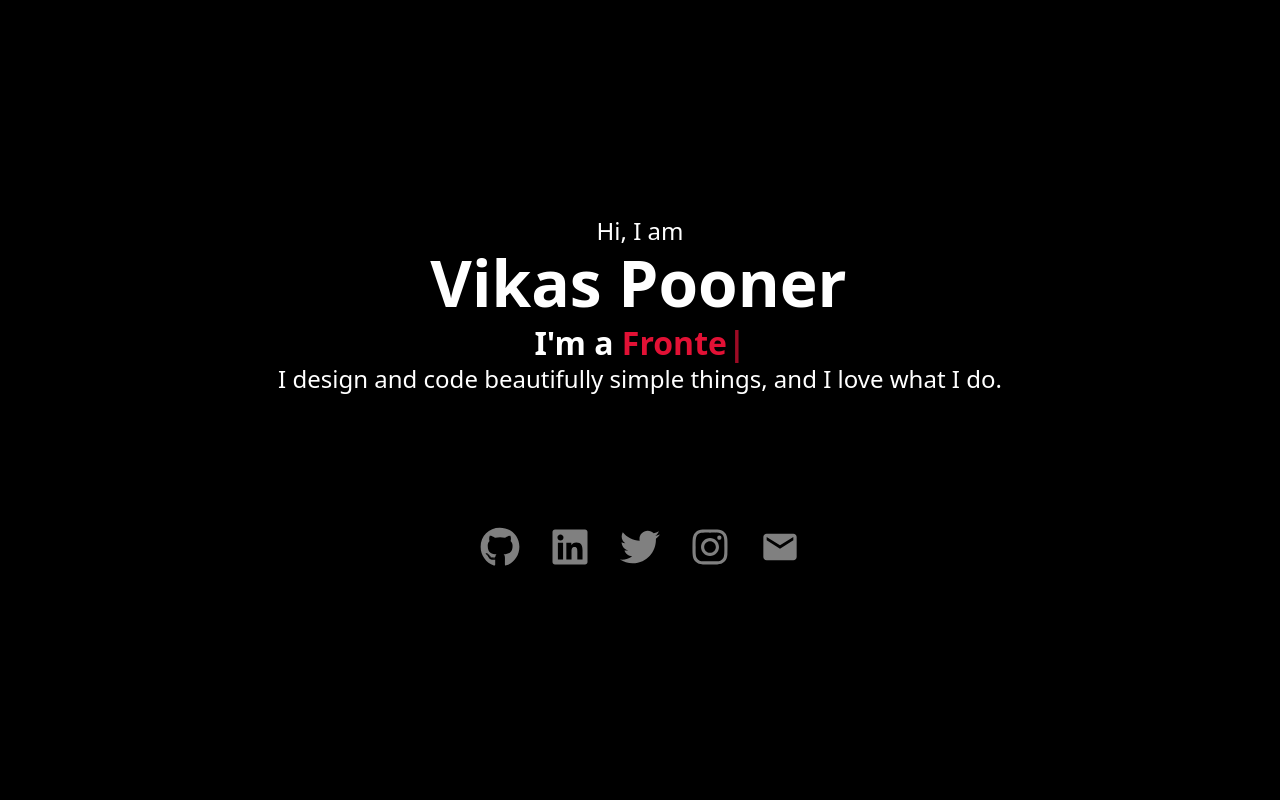
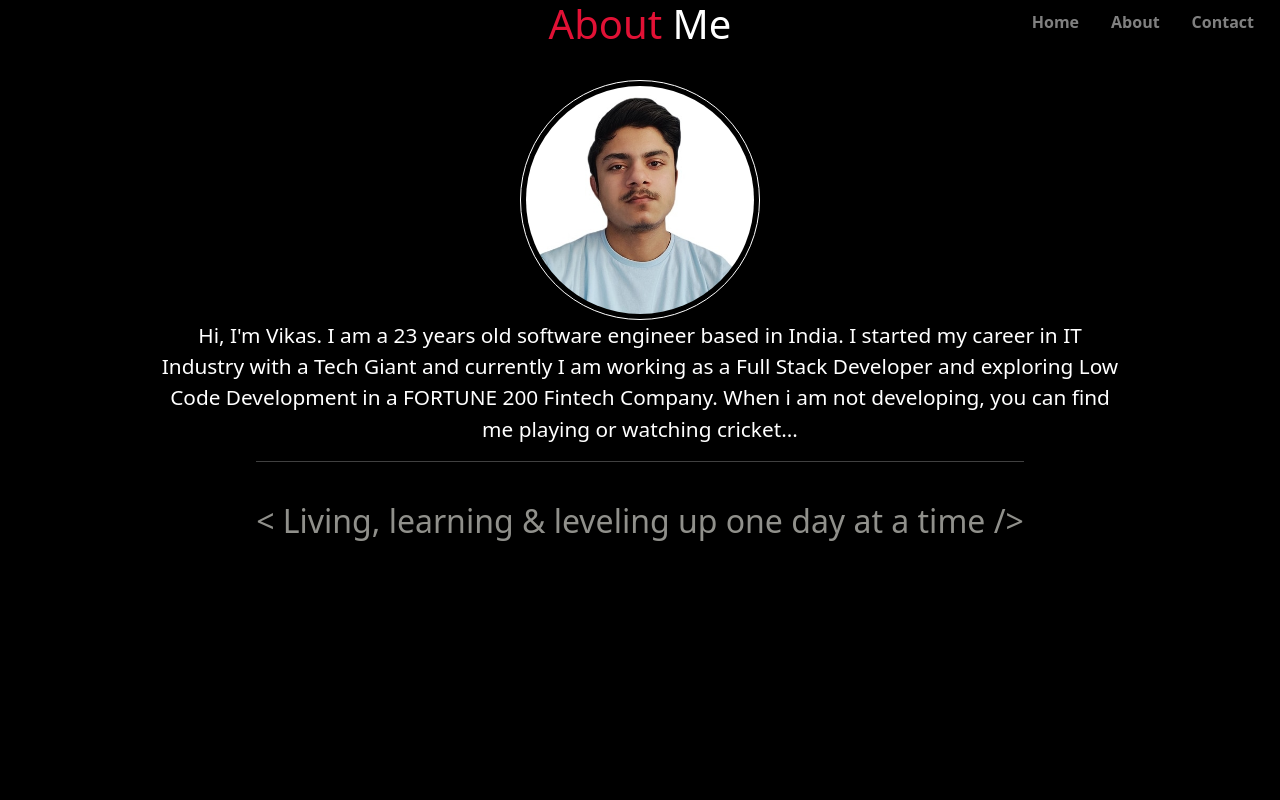
Before and after one commit to poonervikas/vikaspooner, a React (Create React App) app: page /about in a window 1280 px wide. Shown: the top 800 px of the page. Built offline with nearby package versions, Linux system fonts and the light colour scheme.

Commit message:
added navigation

```diff
--- a/package.json
+++ b/package.json
@@ -11,6 +11,7 @@
     "react-countup": "^4.3.3",
     "react-dom": "^17.0.2",
     "react-icons": "^4.2.0",
+    "react-router-dom": "^5.2.0",
     "react-scripts": "4.0.3",
     "typewriter-effect": "^2.17.0",
     "web-vitals": "^1.1.2"
--- a/src/App.js
+++ b/src/App.js
@@ -4,13 +4,23 @@ import './styles/Main.css';
 import Skills from './components/Skills';
 import About from './components/About';
 import '../node_modules/bootstrap/dist/css/bootstrap.min.css';
+import Navigation from './components/Navigation';
+import {BrowserRouter as Router, Switch, Route } from 'react-router-dom';
 
 function App() {
   return (
     <div className="dark-theme">
-      <Landing/>
-      <Skills/>
-      {/* <About/> */}
+      <Router>
+        <Navigation />
+        <Switch>
+
+          <Route exact path="/" component={Landing} />
+          <Route path="/about" component={About} />
+
+        </Switch>
+
+      </Router>
+
     </div>
 
   );
--- a/src/components/Landing.js
+++ b/src/components/Landing.js
@@ -3,11 +3,13 @@ import { PRETEXT, NAME, POSTTEXT, TYPEWRITER } from '../information/Landing';
 import '../styles/landing.css';
 import Typewriter from 'typewriter-effect';
 import SocialIcons from './SocialIcons';
+import Skills from './Skills';
 
 
 
 const Landing = () => {
     return (
+        <React.Fragment>
         <div className="landing">
 
             <div>
@@ -36,6 +38,8 @@ const Landing = () => {
                 </div>
             </div>
         </div>
+        <Skills/>
+        </React.Fragment>
     )
 }
 
--- a/src/components/Navigation.js
+++ b/src/components/Navigation.js
@@ -1,13 +1,17 @@
 import React from 'react';
 import {navigationData} from '../information/Navigation';
+import { Link } from 'react-router-dom';
+import '../styles/navigation.css';
+
 
 
 const Navigation = () => {
     return (
-        <div>
+        <div className="navigation-tray">
             {navigationData.map(navObj=>(
-                <p>{navObj.navItemName}</p>
+                <Link className="nav-link" to={navObj.route}>{navObj.navItemName}</Link>
             ))}
+
         </div>
     )
 }
--- a/src/styles/about.css
+++ b/src/styles/about.css
@@ -5,7 +5,7 @@
 
 }
 .about-heading{
-  margin-top: 1rem;
+
     text-align: center;
     display: block;
 }
@@ -18,7 +18,7 @@ height: 15rem;
     margin-right: auto;
     display: block;
     border-radius: 50%;
-    border: 1px solid grey;
+    border: 1px solid white;
     padding: 5px;
 }
 
@@ -31,5 +31,7 @@ height: 15rem;
   color:#90908b;
 }
 .separator-line{
-  width:60%
+  width:60%;
+  margin-left: auto;
+  margin-right: auto;
 }
--- a/src/styles/landing.css
+++ b/src/styles/landing.css
@@ -24,7 +24,7 @@
     text-align: center;
   }
   .typewriter-effect {
-    font-size: 2rem;
+    font-size: 1.3rem;
     font-weight: 800;
     margin-top: 4px;
     margin-bottom: 4px;
--- /dev/null
+++ b/src/styles/navigation.css
@@ -0,0 +1,16 @@
+.navigation-tray{
+    position: fixed;
+    top:10px;
+    right: 10px;
+}
+.nav-link{
+color: grey;
+display: inline;
+font-weight: bold;
+}
+.nav-link:hover{
+    color: whitesmoke;
+}
+.nav-link:hover,:focus{
+    color: whitesmoke;
+}
```
Also changed, not shown: 1 other file (tests, documents, lock files or other folders).
